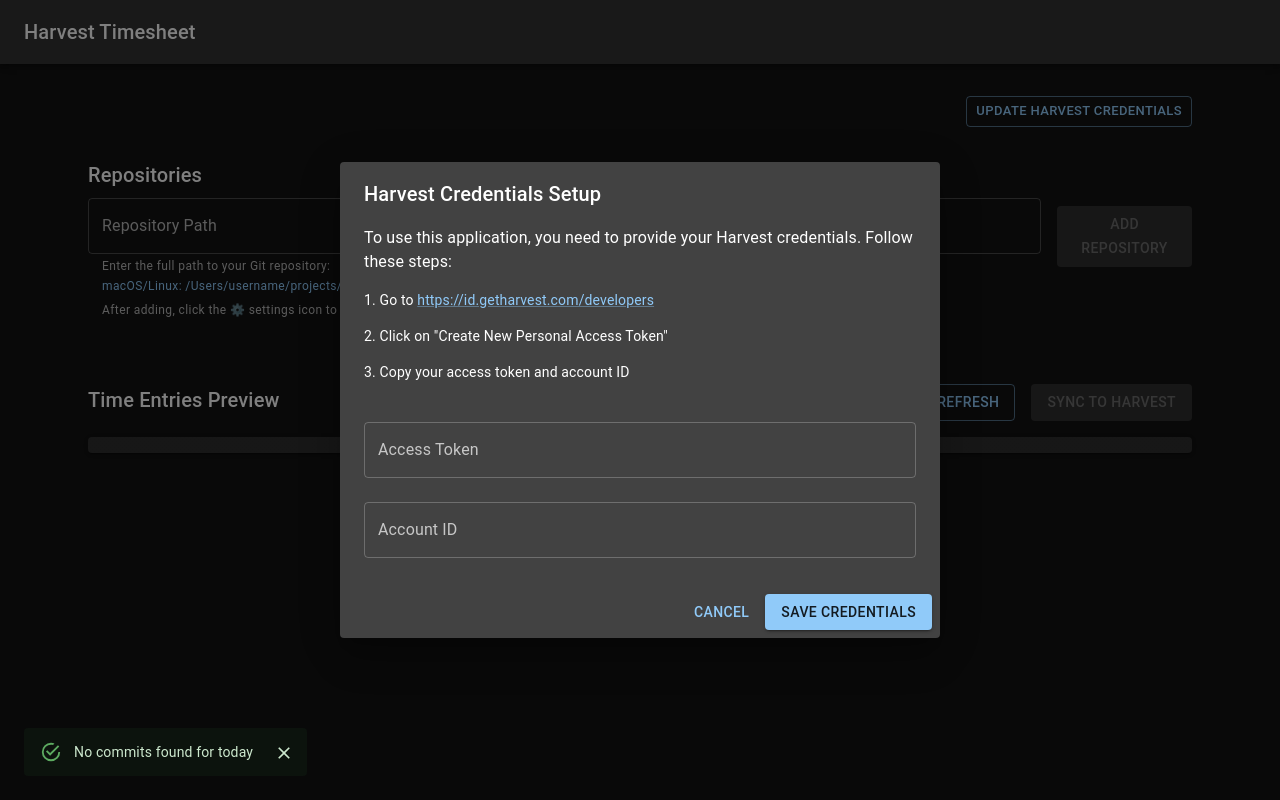
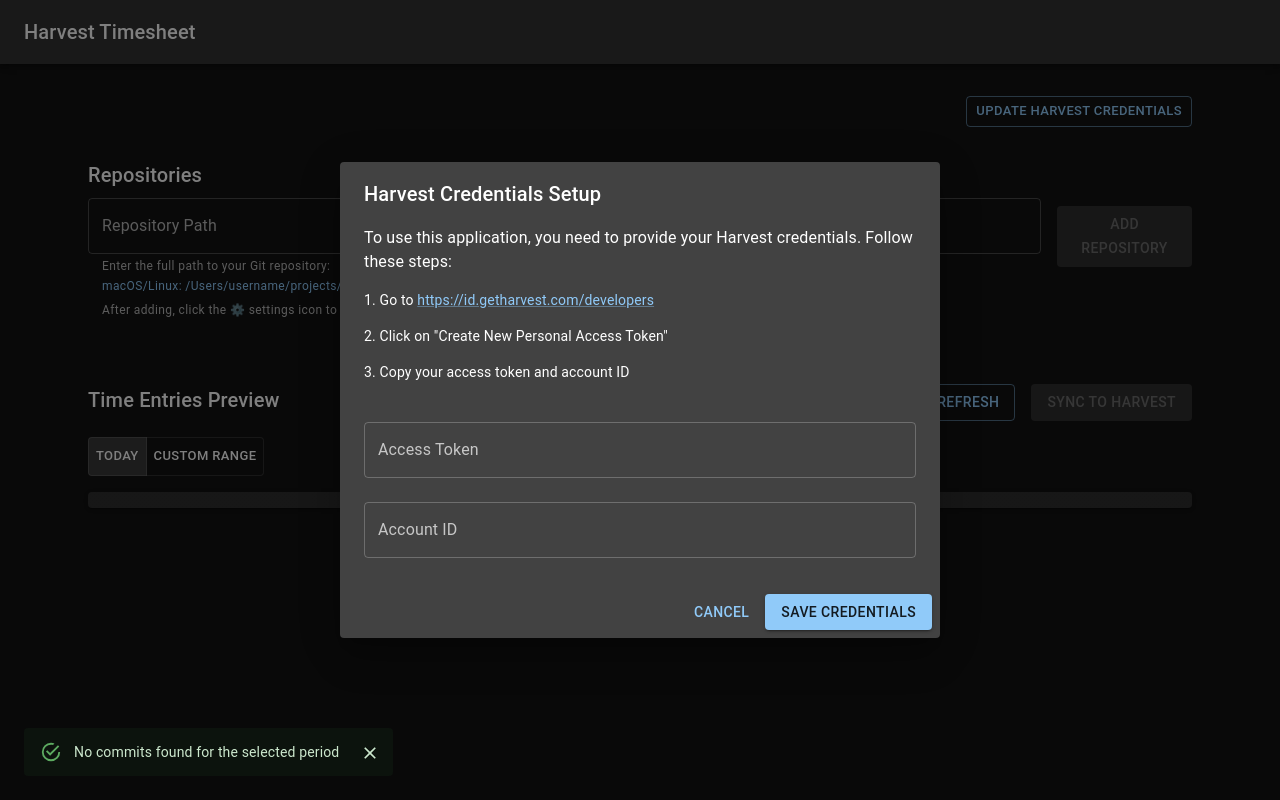
Before and after one commit to Tech9Apps/ai-harvest-timesheet, a React (Vite) app in the folder ai-harvest-timesheet/: page / in a window 1280 px wide. Built offline with nearby package versions, Linux system fonts and the light colour scheme.

Commit message:
Add custom date selector

```diff
--- a/ai-harvest-timesheet/package.json
+++ b/ai-harvest-timesheet/package.json
@@ -54,6 +54,7 @@
     "@emotion/styled": "^11.11.0",
     "@mui/icons-material": "^5.11.16",
     "@mui/material": "^5.13.0",
+    "@mui/x-date-pickers": "^7.26.0",
     "axios": "^1.4.0",
     "date-fns": "^2.30.0",
     "react": "^18.2.0",
--- a/ai-harvest-timesheet/src/App.tsx
+++ b/ai-harvest-timesheet/src/App.tsx
@@ -60,7 +60,7 @@
     setSuccess('Repository removed successfully');
   };
 
-  const handleFetchCommits = async () => {
+  const handleFetchCommits = async (startDate?: Date, endDate?: Date) => {
     const newCommits: { [repoPath: string]: CommitInfo[] } = {};
 
     try {
@@ -74,9 +74,15 @@
           continue;
         }
 
-        const todayCommits = await gitService.getTodayCommits();
-        if (todayCommits.length > 0) {
-          newCommits[repository.path] = todayCommits;
+        let commits;
+        if (startDate && endDate) {
+          commits = await gitService.getCommits(startDate, endDate);
+        } else {
+          commits = await gitService.getTodayCommits();
+        }
+
+        if (commits.length > 0) {
+          newCommits[repository.path] = commits;
         }
       }
 
@@ -115,7 +121,7 @@
 
       setCommits(newCommits);
       if (Object.keys(newCommits).length === 0) {
-        setSuccess('No commits found for today');
+        setSuccess('No commits found for the selected period');
       } else {
         setSuccess('Commits fetched successfully');
       }
--- /dev/null
+++ b/ai-harvest-timesheet/src/components/timeEntry/DateRangeSelector.tsx
@@ -0,0 +1,89 @@
+import React from 'react';
+import { Box, ToggleButton, ToggleButtonGroup, TextField } from '@mui/material';
+import { DatePicker } from '@mui/x-date-pickers/DatePicker';
+import { LocalizationProvider } from '@mui/x-date-pickers/LocalizationProvider';
+import { AdapterDateFns } from '@mui/x-date-pickers/AdapterDateFns';
+import { startOfDay, endOfDay } from 'date-fns';
+
+interface DateRangeSelectorProps {
+  startDate: Date;
+  endDate: Date;
+  onDateRangeChange: (startDate: Date, endDate: Date) => void;
+  onRangeTypeChange: (rangeType: 'today' | 'custom') => void;
+  rangeType: 'today' | 'custom';
+}
+
+export const DateRangeSelector: React.FC<DateRangeSelectorProps> = ({
+  startDate,
+  endDate,
+  onDateRangeChange,
+  onRangeTypeChange,
+  rangeType,
+}) => {
+  const handleRangeTypeChange = (
+    _event: React.MouseEvent<HTMLElement>,
+    newRangeType: 'today' | 'custom' | null
+  ) => {
+    if (newRangeType) {
+      onRangeTypeChange(newRangeType);
+      if (newRangeType === 'today') {
+        const today = new Date();
+        onDateRangeChange(startOfDay(today), endOfDay(today));
+      }
+    }
+  };
+
+  return (
+    <LocalizationProvider dateAdapter={AdapterDateFns}>
+      <Box sx={{ display: 'flex', alignItems: 'center', gap: 2, mb: 2 }}>
+        <ToggleButtonGroup
+          value={rangeType}
+          exclusive
+          onChange={handleRangeTypeChange}
+          size="small"
+        >
+          <ToggleButton value="today">
+            Today
+          </ToggleButton>
+          <ToggleButton value="custom">
+            Custom Range
+          </ToggleButton>
+        </ToggleButtonGroup>
+
+        {rangeType === 'custom' && (
+          <Box sx={{ display: 'flex', alignItems: 'center', gap: 2 }}>
+            <DatePicker
+              label="Start Date"
+              value={startDate}
+              onChange={(newValue) => {
+                if (newValue) {
+                  onDateRangeChange(startOfDay(newValue), endDate);
+                }
+              }}
+              slotProps={{
+                textField: {
+                  size: 'small',
+                },
+              }}
+            />
+            <DatePicker
+              label="End Date"
+              value={endDate}
+              onChange={(newValue) => {
+                if (newValue) {
+                  onDateRangeChange(startDate, endOfDay(newValue));
+                }
+              }}
+              minDate={startDate}
+              slotProps={{
+                textField: {
+                  size: 'small',
+                },
+              }}
+            />
+          </Box>
+        )}
+      </Box>
+    </LocalizationProvider>
+  );
+};
--- a/ai-harvest-timesheet/src/components/timeEntry/TimeEntryPreview.tsx
+++ b/ai-harvest-timesheet/src/components/timeEntry/TimeEntryPreview.tsx
@@ -3,12 +3,13 @@
 import { format } from 'date-fns';
 import { Repository, TimeEntry, CommitInfo } from '../../types';
 import { useLoading } from '../../context/LoadingContext';
+import { DateRangeSelector } from './DateRangeSelector';
 
 interface TimeEntryPreviewProps {
   commits: { [repoPath: string]: CommitInfo[] };
   repositories: Repository[];
   onSync: (timeEntries: TimeEntry[]) => Promise<void>;
-  onRefresh: () => Promise<void>;
+  onRefresh: (startDate?: Date, endDate?: Date) => Promise<void>;
 }
 
 export const TimeEntryPreview: React.FC<TimeEntryPreviewProps> = ({
@@ -21,6 +22,9 @@
   const [error, setError] = useState<string | null>(null);
   const [success, setSuccess] = useState<string | null>(null);
   const [processedCommits, setProcessedCommits] = useState<{ [repoPath: string]: CommitInfo[] }>({});
+  const [rangeType, setRangeType] = useState<'today' | 'custom'>('today');
+  const [startDate, setStartDate] = useState<Date>(new Date());
+  const [endDate, setEndDate] = useState<Date>(new Date());
 
   useEffect(() => {
     // Process commits when they change
@@ -85,6 +89,16 @@
     }
   };
 
+  const handleDateRangeChange = (newStartDate: Date, newEndDate: Date) => {
+    setStartDate(newStartDate);
+    setEndDate(newEndDate);
+    onRefresh(newStartDate, newEndDate);
+  };
+
+  const handleRangeTypeChange = (newRangeType: 'today' | 'custom') => {
+    setRangeType(newRangeType);
+  };
+
   return (
     <Box>
       <Box sx={{ display: 'flex', justifyContent: 'space-between', mb: 2 }}>
@@ -92,7 +106,7 @@
           Time Entries Preview
         </Typography>
         <Box sx={{ display: 'flex', gap: 2 }}>
-          <Button variant="outlined" onClick={onRefresh}>
+          <Button variant="outlined" onClick={() => onRefresh(startDate, endDate)}>
             Refresh
           </Button>
           <Button
@@ -104,6 +118,14 @@
           </Button>
         </Box>
       </Box>
+
+      <DateRangeSelector
+        startDate={startDate}
+        endDate={endDate}
+        onDateRangeChange={handleDateRangeChange}
+        onRangeTypeChange={handleRangeTypeChange}
+        rangeType={rangeType}
+      />
 
       <Paper elevation={2}>
         <List>
```
Also changed, not shown: 4 other files (tests, documents, lock files or other folders).
